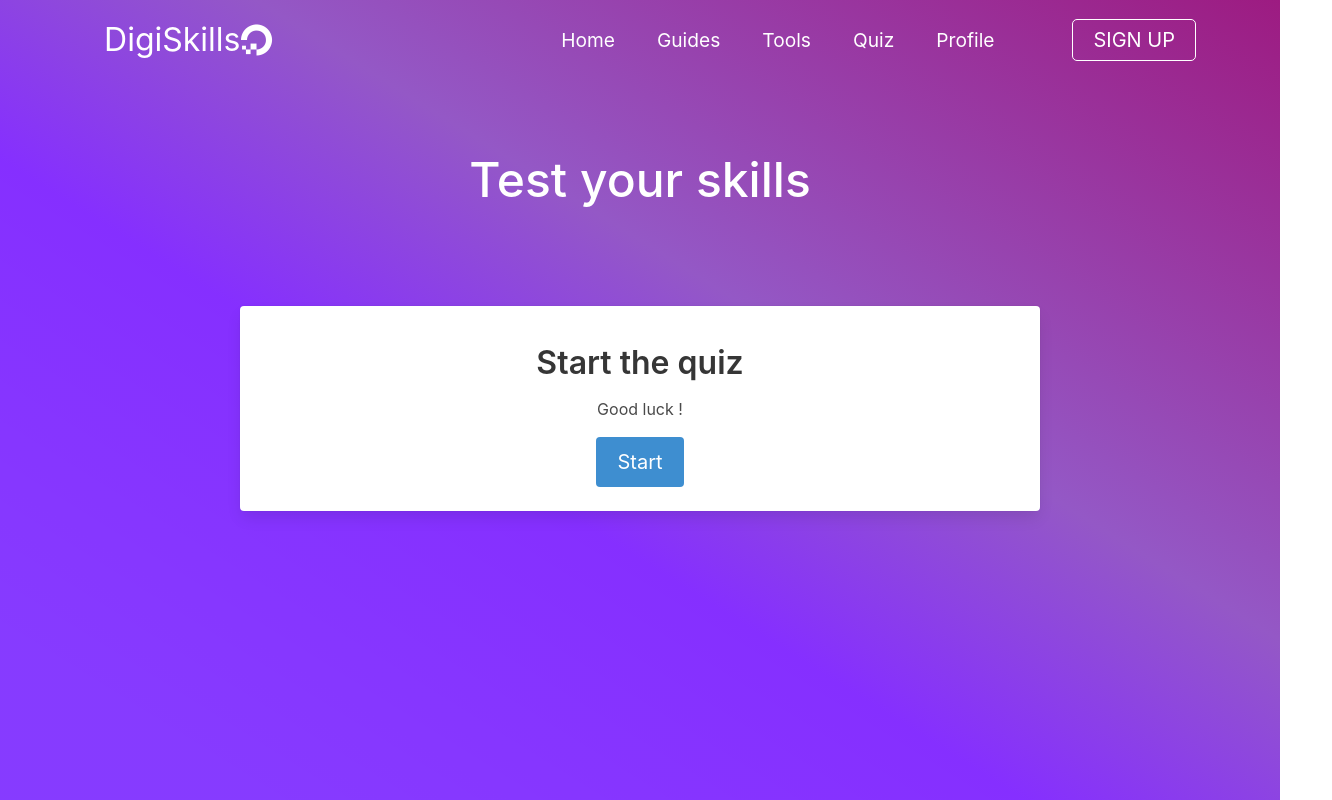
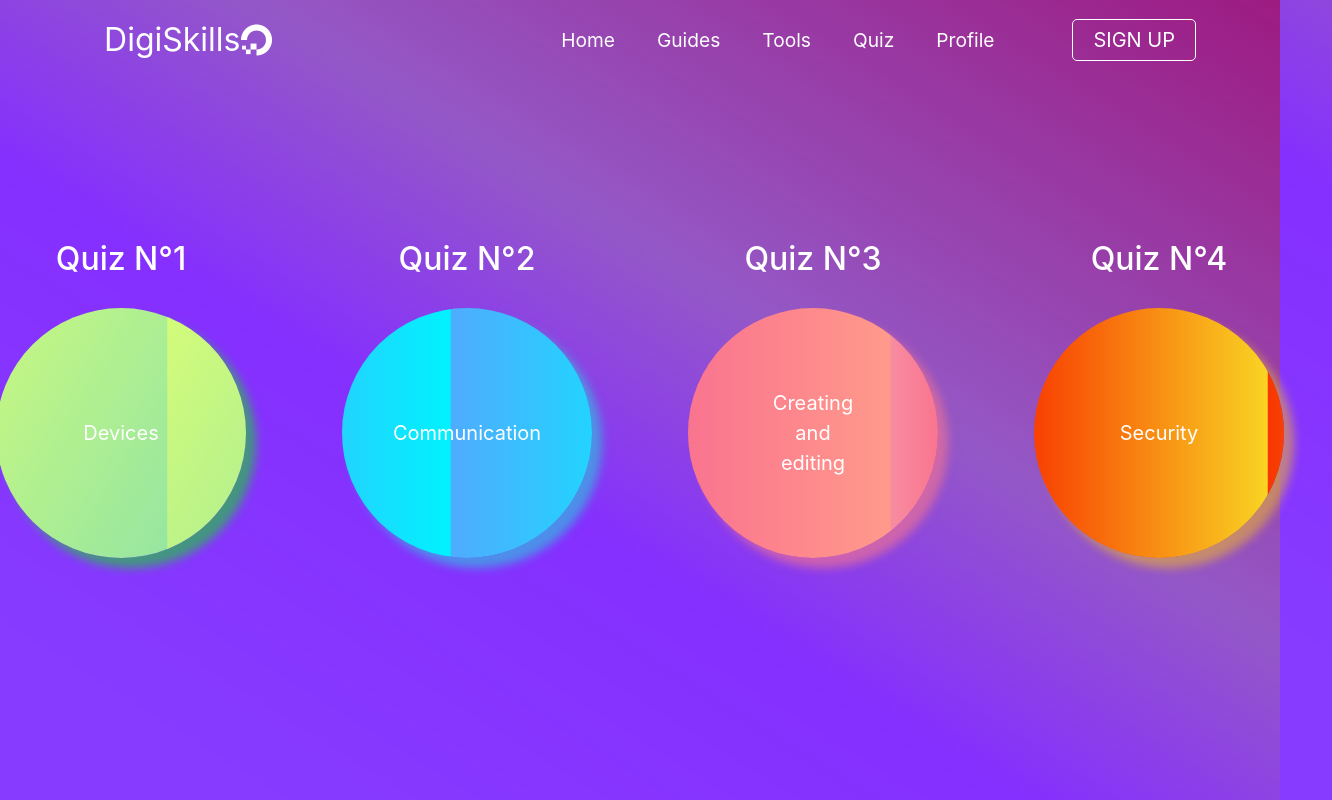
Before and after one commit to kleborgn/digiskills, a React (Create React App) app: page /Quiz in a window 1280 px wide. Shown: the whole page, 1332 px wide, since content can reach past the window. Built offline with nearby package versions, Linux system fonts and the light colour scheme; no server answers.

Commit message:
HomePage Quiz

```diff
--- a/src/components/Home/Footer.js
+++ b/src/components/Home/Footer.js
@@ -1,14 +1,17 @@
 import React from 'react'
 import '../css/Footer.css'
+import { Link } from 'react-router-dom';
 
 function Footer() {
     return (
         <div className='footer-container'>
             <img className="svg-footer" src="/images/SvgFooter.png" alt="/"/>
             <h1>Go test yourself !</h1>
-            <button className="btn-footer">
-                Quiz !
-            </button>
+                <Link className="btn-footer" to="/HomeQuiz">
+                        Quiz !
+                </Link>
+
+
 
         </div>
     )
--- a/src/components/css/Footer.css
+++ b/src/components/css/Footer.css
@@ -24,7 +24,7 @@
 }
 .btn-footer{
     margin-top: 40px ;
-    z-index: 1;
+    z-index: 2;
     padding: 12px 80px;
     font-size: 20px;
     font-weight: 600;
@@ -35,6 +35,7 @@
     cursor: pointer;
     transition: 0.3s all ease-in-out;
 }
+
 .btn-footer:hover{
     background-color: #db4865 ;
     transform: scale(1.1);
--- /dev/null
+++ b/src/components/css/HomeQuiz.css
@@ -0,0 +1,87 @@
+.container-quiz{
+    display: flex;
+    justify-content: center;
+    align-items: center;
+    flex-flow: column;
+    max-width: 1120px;
+    width: 90%;
+    margin: 5% auto;
+}
+.wrapper-quiz{
+    position: relative;
+    margin: 50px 0 45px;
+}
+
+
+@media only screen and (min-width: 1124px) {
+    .categorie{
+        display: flex;
+    }
+}
+.item-quiz{
+    margin: 0 2rem;
+    padding: 1rem;
+    text-align: center;
+
+}
+.item-quiz h2{
+    color: #fff;
+    font-size: 2rem;
+    margin: 10%;
+    font-weight: 500;
+}
+.title_quiz{
+    display: flex;
+    justify-content: center;
+    align-items: center;
+    width: 250px;
+    height: 250px;
+    padding: 5rem;
+    border-radius: 50%;
+    color: #fff;
+    font-size: 20px;
+    animation: animate 8s linear infinite;
+    transition: .3s ease-in;
+
+}
+.devices{
+    background-image: linear-gradient(120deg, #d4fc79 0%, #96e6a1 100%);
+    box-shadow: 10px 10px 10px rgba(19, 221, 36, 0.582);
+    animation-delay: 0s;
+}
+.communication{
+    background-image: linear-gradient(to right, #4facfe 0%, #00f2fe 100%);
+    box-shadow: 10px 10px 10px rgba(53, 184, 224, 0.705);
+    animation-delay: 2s;
+}
+.creating{
+    background-image: linear-gradient(to right, #f78ca0 0%, #f9748f 19%, #fd868c 60%, #fe9a8b 100%);
+    box-shadow: 10px 10px 10px rgba(243, 116, 144, 0.644);
+    animation-delay: -1s;
+}
+.security{
+    background-image: linear-gradient(to right, #f83600 0%, #f9d423 100%);
+    box-shadow: 10px 10px 10px rgba(241, 187, 39, 0.541);
+    animation-delay: -2s;
+}
+.devices:hover{
+    transform: scale(1.1);
+}
+.communication:hover{
+    transform: scale(1.1);
+}
+.creating:hover{
+    transform: scale(1.1);
+}
+.security:hover{
+    transform: scale(1.1);
+}
+
+@keyframes animate {
+    0%{
+        background-position-x: 0;
+    }
+    100%{
+        background-position-x: 250px;
+    }
+}
--- a/src/components/pages/BoardUser.js
+++ b/src/components/pages/BoardUser.js
@@ -13,6 +13,7 @@ import Privacy from "./Privacy";
 import Devices from "./Devices";
 import Creating from "./Creating";
 import Communication from "./Communication";
+import HomeQuiz from "./HomeQuiz";
 
 export default class BoardUser extends Component {
   constructor(props) {
@@ -50,7 +51,8 @@ export default class BoardUser extends Component {
             <Navigation />
             <Switch>
               <Route path='/' exact component={Home} />
-              <Route path='/Quiz' component={Quiz} />
+              <Route path='/Quiz' component={HomeQuiz} />
+              <Route path='/q_creating' component={Quiz} />
               <Route path='/Guides' component={Guides} />
               <Route path='/Sign-up' component={Register} />
               <Route path='/Login' component={Login} />
--- /dev/null
+++ b/src/components/pages/HomeQuiz.js
@@ -0,0 +1,51 @@
+import React from 'react'
+import '../css/HomeQuiz.css'
+import { Link } from 'react-router-dom';
+const HomeQuiz = () => {
+    return (
+        <div>
+            <div className="container-quiz">
+                <div className="wrapper-quiz">
+                        <ul className="categorie">
+                            <li className="item-quiz">
+                                <h2>Quiz N°1</h2>
+                                <Link to="/q_devices">
+                                    <div className="title_quiz devices">
+                                        Devices
+                                    </div>
+                                </Link>
+
+                            </li>
+                            <li className="item-quiz">
+                                <h2>Quiz N°2</h2>
+                                <Link to="/q_communication">
+                                    <div className="title_quiz communication" >
+                                        Communication
+                                    </div>
+                                </Link>
+
+                            </li>
+                            <li className="item-quiz">
+                                <h2>Quiz N°3</h2>
+                                <Link to="/q_creating">
+                                    <div className="title_quiz creating">
+                                        Creating and editing
+                                    </div>
+                                </Link>
+                            </li>
+                            <li className="item-quiz">
+                                <h2>Quiz N°4</h2>
+                                <Link to="/q_security">
+                                    <div className="title_quiz security">
+                                        Security
+                                    </div>
+                                </Link>
+                            </li>
+                        </ul>
+                </div>
+            </div>
+        </div>
+    )
+}
+
+export default HomeQuiz
--- a/src/components/pages/Quiz.js
+++ b/src/components/pages/Quiz.js
@@ -4,7 +4,7 @@ import Question from '../Quiz/Question';
 import quizData from '../../data/quiz.json';
 import End from '../Quiz/End';
 import Modal from '../Quiz/Modal';
-const App = () => {
+const Quiz = () => {
 
   const [step, setStep] = useState(1);
   const [activeQuestion, setActiveQuestion] = useState(0);
@@ -50,4 +50,4 @@ const App = () => {
   );
 }
 
-export default App;
+export default Quiz;
```
